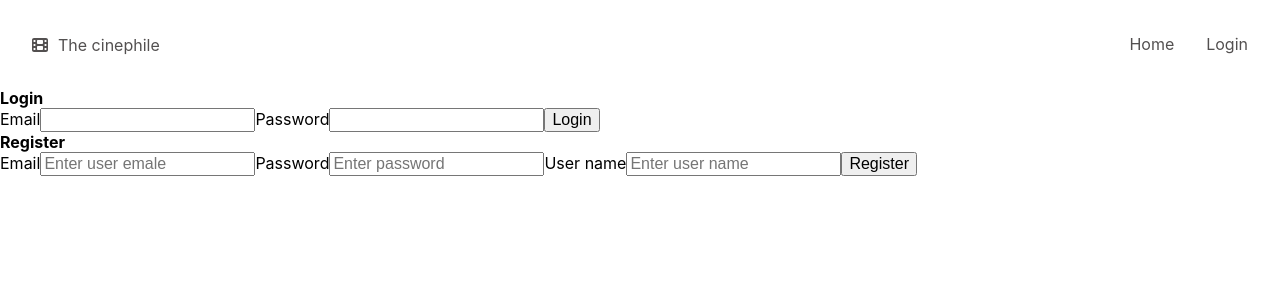
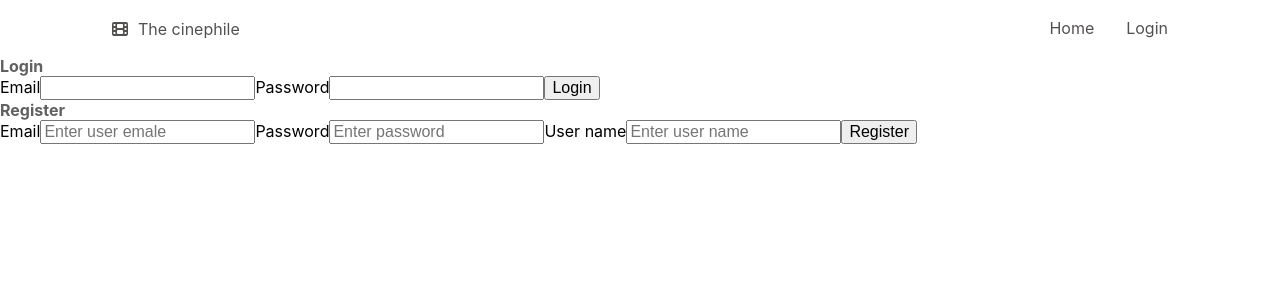
Before and after one commit to Nagema/movies-final-project-react, a React (Create React App) app: page /login in a window 1280 px wide. Shown: the top 300 px of the page. Built offline with nearby package versions, Linux system fonts and the light colour scheme.

Commit message:
Feat: adding styles to the navbar

```diff
--- a/src/App.css
+++ b/src/App.css
@@ -4,3 +4,7 @@
   text-decoration: none;
   font-size: 16px;
 }
+
+p, h2 {
+  color: rgb(96, 96, 96);
+}
--- a/src/components/logout/Logout.css
+++ b/src/components/logout/Logout.css
@@ -1,6 +1,13 @@
 .logout-button {
-  padding: 1em;
+  /* padding: 1em; */
   color: rgb(83, 80, 80);
   background: none;
   border: none;
+  cursor: pointer;
 }
+
+.logout-container {
+  display: flex;
+  justify-content: center;
+  align-items: center;
+}
--- a/src/components/logout/Logout.jsx
+++ b/src/components/logout/Logout.jsx
@@ -4,20 +4,17 @@ import { useDispatch } from "react-redux";
 import { useNavigate } from "react-router-dom";
 import { logoutUser } from "../../redux/auth/auth.actions";
 
-const Logout = (user) => {
+const Logout = () => {
   const navigate = useNavigate();
   const dispatch = useDispatch();
   const logOutButton = () => {
     dispatch(logoutUser(navigate));
   };
   return (
-    <div>
+    <div className="logout-container">
       <button className="logout-button" onClick={logOutButton}>
         Logout
       </button>
-      <div>
-        <p>Welcome {user.user.userName}</p>
-      </div>
     </div>
   );
 };
--- a/src/components/movie-card/MovieCard.css
+++ b/src/components/movie-card/MovieCard.css
@@ -1,6 +1,7 @@
 .movie-card {
   text-align: center;
   width: 300px;
+
 }
 
 .movie-card h2 {
@@ -10,15 +11,18 @@
 
 img {
   width: 200px;
+  cursor: pointer;
 }
 
 .favorite-icon {
   color: rgb(97, 96, 96);
   background: none;
   border: none;
+  cursor: pointer;
 }
 .favorite-icon-active {
   background: none;
   border: none;
   color: red;
+  cursor: pointer;
 }
--- a/src/components/navbar/Navbar.css
+++ b/src/components/navbar/Navbar.css
@@ -1,8 +1,9 @@
 .navbar-container {
   display: flex;
   justify-content: space-between;
-  padding: 1em;
   text-align: center;
+  max-width: 85%;
+  margin: auto;
 }
 
 .logo-wrapper {
@@ -21,5 +22,16 @@
 }
 
 .menu-wrapper {
-  line-height: 3.5;
+  display: flex;
+  justify-content: center;
+  align-items: center;
+
+  /* background-color: orangered; */
+  /* line-height: 3.5; */
 }
+
+.userName-wrapper {
+  padding: 10px 20px;
+  display: flex;
+  justify-content: flex-end;
+}
--- a/src/components/navbar/Navbar.jsx
+++ b/src/components/navbar/Navbar.jsx
@@ -1,7 +1,7 @@
 import React from "react";
 import { NavLink } from "react-router-dom";
 import { FontAwesomeIcon } from "@fortawesome/react-fontawesome";
-import { faFilm } from "@fortawesome/free-solid-svg-icons";
+import { faFilm, faUser } from "@fortawesome/free-solid-svg-icons";
 import "./Navbar.css";
 import Logout from "../logout/Logout";
 import { useSelector } from "react-redux";
@@ -10,7 +10,14 @@ const Navbar = () => {
   const { user, token } = useSelector((state) => state.auth);
   // console.log(user);
   return (
-    <nav className="navbar-container">
+    <nav>
+      {user &&(
+          <div className="userName-wrapper">
+            <p>Welcome {user.userName} <FontAwesomeIcon icon={faUser} /></p>
+
+          </div>
+        )}
+      <div className="navbar-container">
       <NavLink activeclassname={"active"} to="/">
         <div className="logo-wrapper">
           <FontAwesomeIcon icon={faFilm} />
@@ -27,7 +34,7 @@ const Navbar = () => {
             <NavLink activeclassname={"active"} to="/favorites">
               Favorites
             </NavLink>
-            <Logout user={user} />
+            <Logout user={user} className='button'/>
           </>
         )}
         {!user && (
@@ -36,6 +43,7 @@ const Navbar = () => {
           </NavLink>
         )}
       </div>
+      </div>
     </nav>
   );
 };
```
